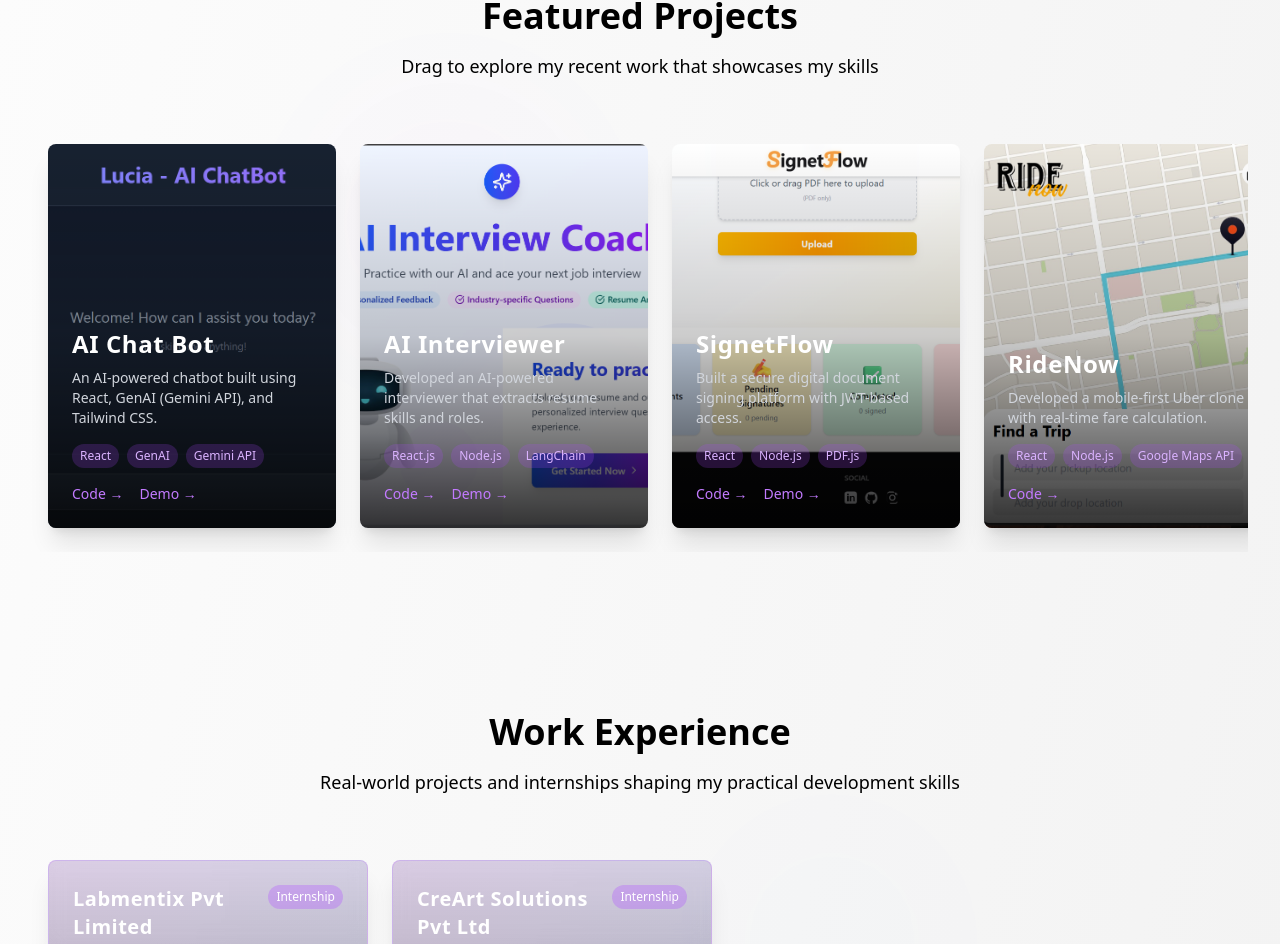
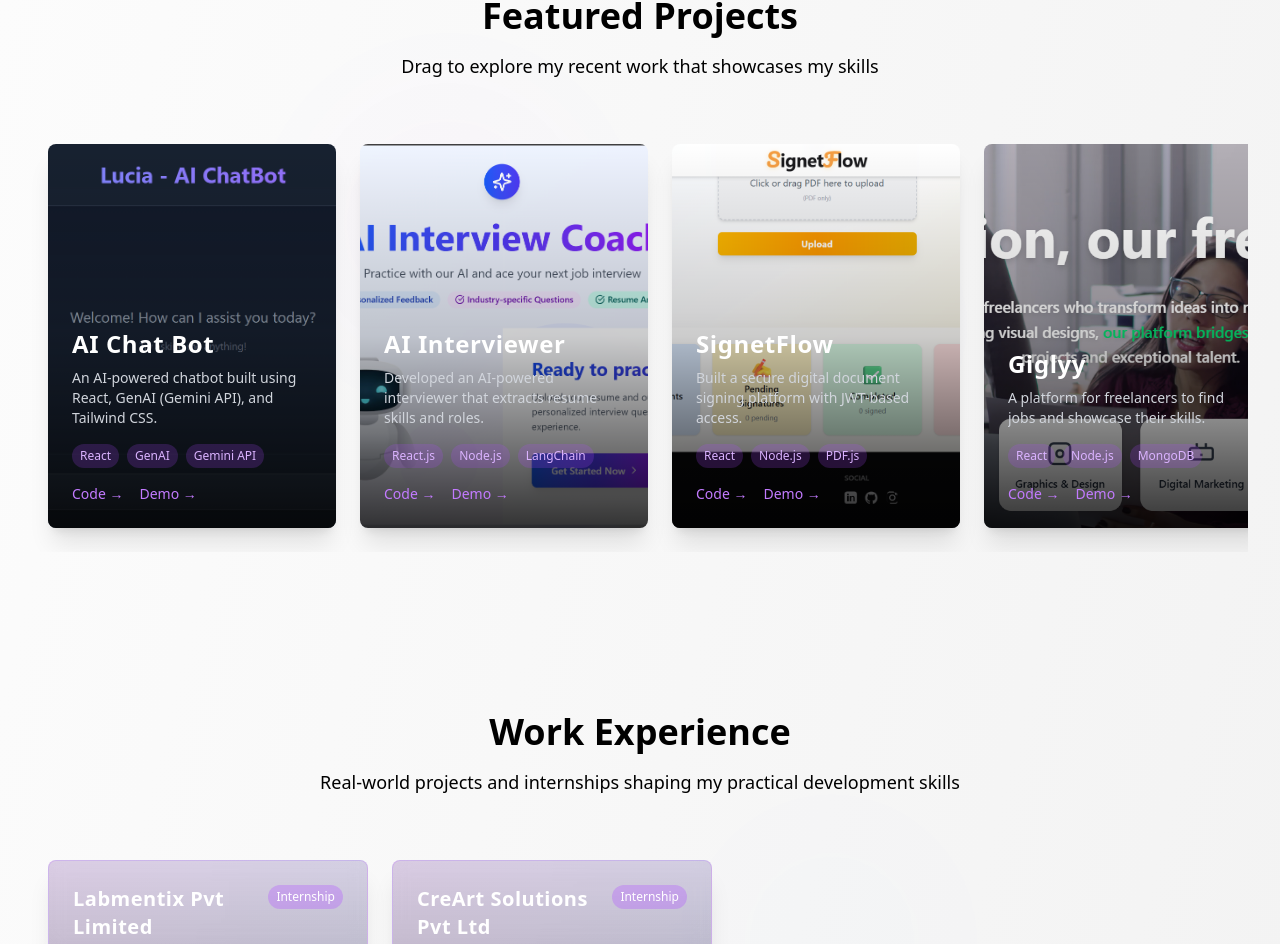
Before and after one commit to JayThakor15/Portfolio, a React (Vite) app: page / in a window 1280 px wide. Shown: the part 2134-3078 px from the top of the page. Built offline with nearby package versions, Linux system fonts and the light colour scheme.

Commit message:
New Projects added

```diff
--- a/src/components/Projects.jsx
+++ b/src/components/Projects.jsx
@@ -73,8 +73,8 @@ const Projects = () => {
         "An AI-powered chatbot built using React, GenAI (Gemini API), and Tailwind CSS.",
       technologies: ["React", "GenAI", "Gemini API", "Tailwind CSS"],
       image: "/Ai-ChatBot.png",
-      github: "https://github.com/yourusername/ai-chatbot",
-      demo: "https://demo-url.com",
+      github: "https://github.com/JayThakor15/Ai-Chatbot",
+      demo: "https://lucia-aichatbot.netlify.app/",
     },
     {
       title: "AI Interviewer",
@@ -82,8 +82,8 @@ const Projects = () => {
         "Developed an AI-powered interviewer that extracts resume skills and roles.",
       technologies: ["React.js", "Node.js", "LangChain", "Gemini API"],
       image: "/Aiinterviewer.png",
-      github: "https://github.com/yourusername/project2",
-      demo: "https://demo-url.com",
+      github: "https://github.com/JayThakor15/Ai-interviewer-Frontend",
+      demo: "https://famous-gumdrop-d6b441.netlify.app/",
     },
     {
       title: "SignetFlow",
@@ -95,12 +95,30 @@ const Projects = () => {
       demo: "https://signetflow.netlify.app/",
     },
     {
+      title: "Giglyy",
+      description:
+        "A platform for freelancers to find jobs and showcase their skills.",
+      technologies: ["React", "Node.js", "MongoDB", "JWT", "Stripe", "Socket.io"],
+      image: "./Gigly.png",
+      github: "https://github.com/JayThakor15/Gigly_Frontend",
+      demo: "https://giglyy.netlify.app/",
+    },
+    {
       title: "RideNow",
       description:
         "Developed a mobile-first Uber clone with real-time fare calculation.",
       technologies: ["React", "Node.js", "Google Maps API", "JWT"],
       image: "./RIdeNow.png",
       github: "https://github.com/JayThakor15/RideNow",
+    },
+    {
+      title: "TalentThread",
+      description:
+        "Developed a LinkedIn clone for professionals.",
+      technologies: ["React", "Node.js", "MongoDB", "JWT","Cloudinary"],
+      image: "./TalentThread.png",
+      github: "https://github.com/JayThakor15/ThinkThreadFrontend",
+      demo: "https://thinkthread.netlify.app/",
     },
     {
       title: "GuessTheEmoji",
```
Also changed, not shown: public/Gigly.png (added), public/TalentThread.png (added).
